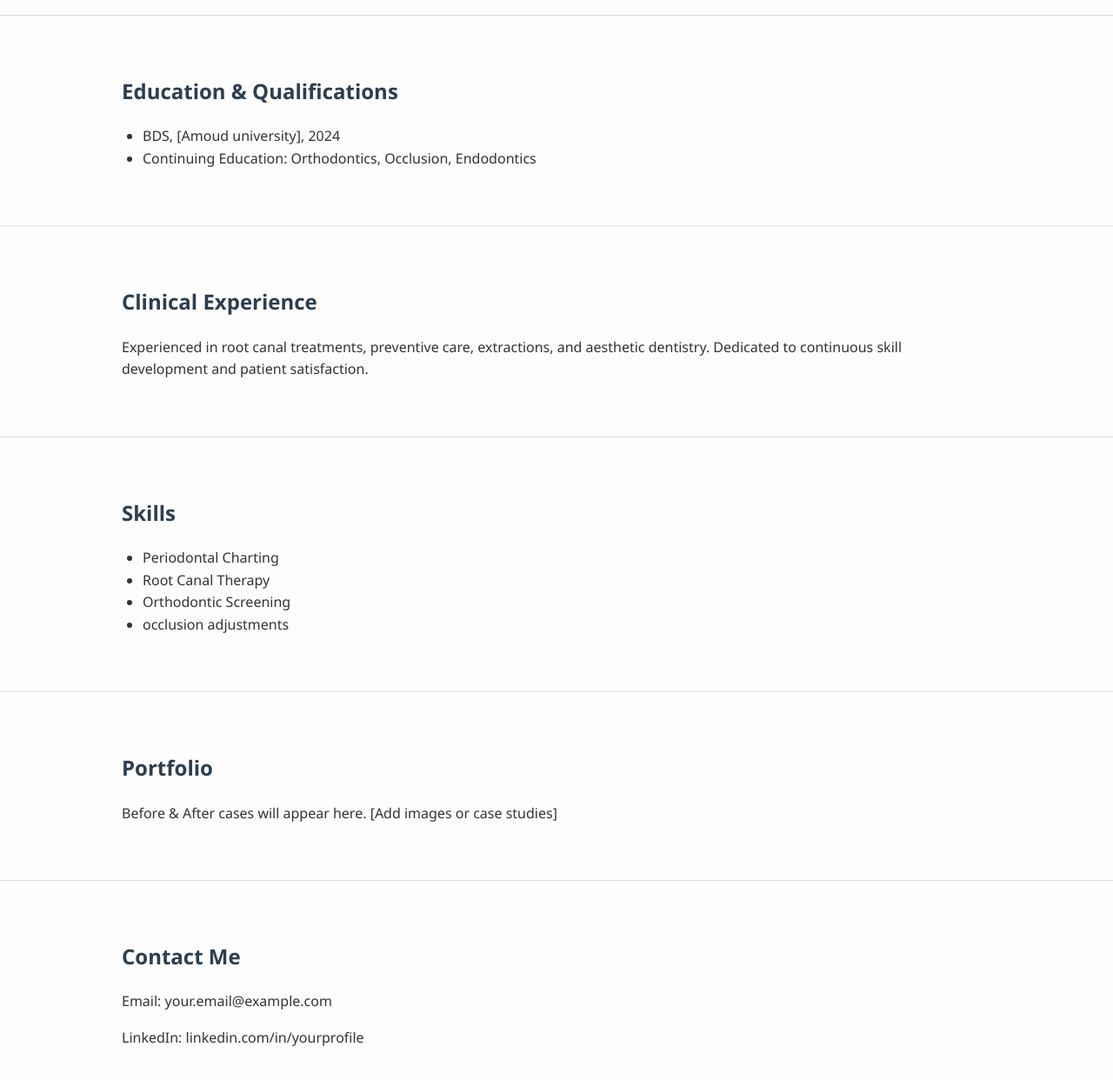
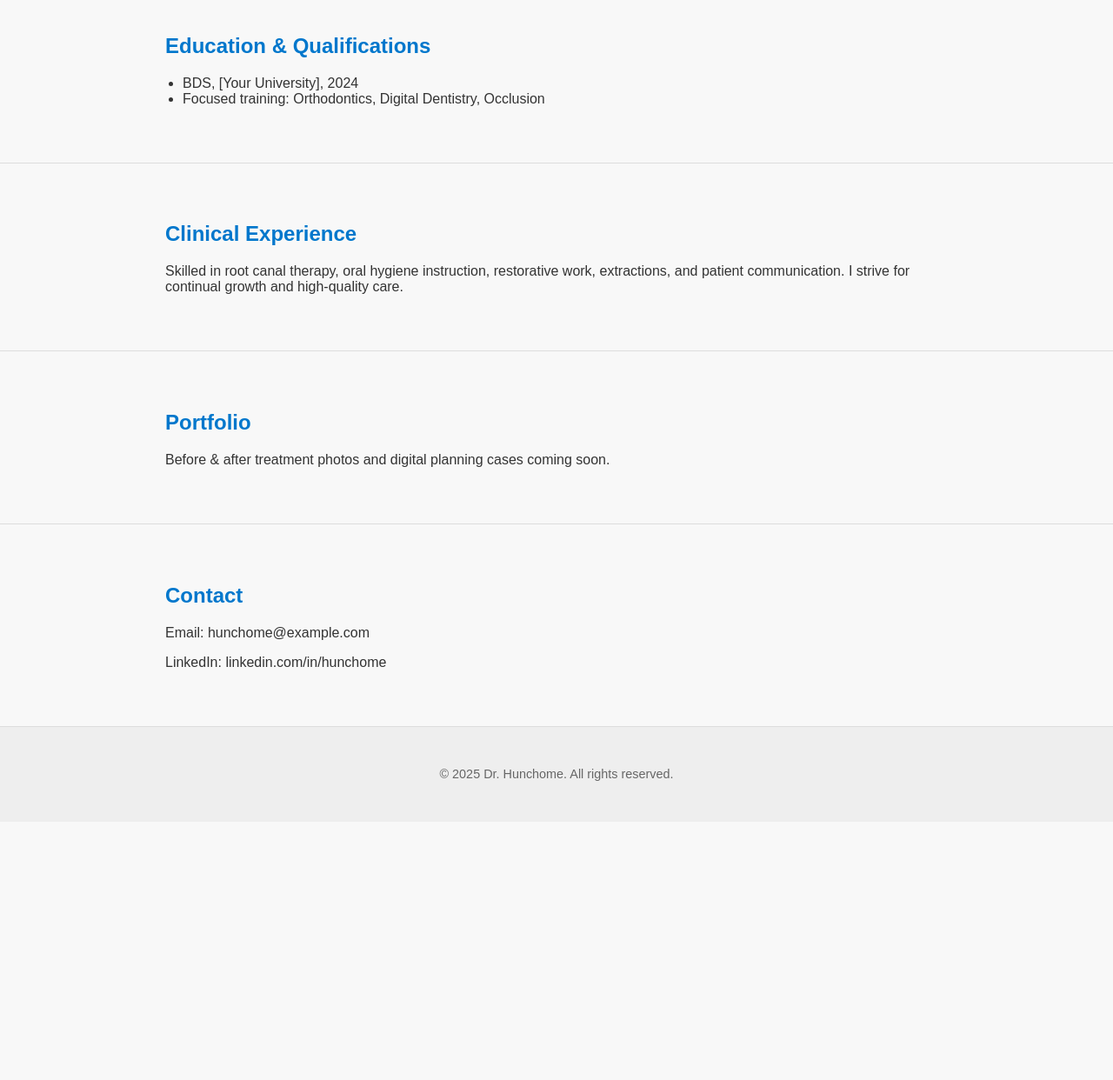
Before and after one commit to hunchome/My-dental-portfolio-website-, a plain HTML site: page index.html in a window 1280 px wide. Shown: the part 456-1698 px from the top of the page at 87% size. After the commit the page ends 1401 px from the top, so only its background shows below. Drawn offline with Linux system fonts and the light colour scheme.

Commit message:
Add files via upload

```diff
--- a/index.html
+++ b/index.html
@@ -3,13 +3,13 @@
 <head>
   <meta charset="UTF-8" />
   <meta name="viewport" content="width=device-width, initial-scale=1.0"/>
-  <title>Dr. [Amin Abdi Ismail] - Dental Portfolio</title>
+  <title>Dr. Hunchome - Dental Portfolio</title>
   <link rel="stylesheet" href="styles.css" />
 </head>
 <body>
   <header>
     <div class="container">
-      <h1>Dr. [Amin Abdi Ismail]</h1>
+      <h1>Dr. Hunchome</h1>
       <p>General Dentist | Future Periodontist</p>
     </div>
   </header>
@@ -17,7 +17,7 @@
   <section id="about">
     <div class="container">
       <h2>About Me</h2>
-      <p>I am a Somali general dentist, passionate about periodontology, oral health transformation, and delivering excellent care. I aim to specialize in periodontology and contribute to global dental excellence through evidence-based care and continuous learning.</p>
+      <p>I am a Somali general dentist passionate about periodontology, oral health transformation, and providing excellent patient care. My goal is to specialize in periodontology and contribute to advancing dental health through evidence-based practice.</p>
     </div>
   </section>
 
@@ -25,8 +25,8 @@
     <div class="container">
       <h2>Education & Qualifications</h2>
       <ul>
-        <li>BDS, [Amoud university], 2024</li>
-        <li>Continuing Education: Orthodontics, Occlusion, Endodontics  </li>
+        <li>BDS, [Your University], 2024</li>
+        <li>Focused training: Orthodontics, Digital Dentistry, Occlusion</li>
       </ul>
     </div>
   </section>
@@ -34,40 +34,28 @@
   <section id="experience">
     <div class="container">
       <h2>Clinical Experience</h2>
-      <p>Experienced in root canal treatments, preventive care, extractions, and aesthetic dentistry. Dedicated to continuous skill development and patient satisfaction.</p>
-    </div>
-  </section>
-
-  <section id="skills">
-    <div class="container">
-      <h2>Skills</h2>
-      <ul>
-        <li>Periodontal Charting</li>
-        <li>Root Canal Therapy</li>
-        <li>Orthodontic Screening</li>
-        <li>occlusion adjustments</li>
-      </ul>
+      <p>Skilled in root canal therapy, oral hygiene instruction, restorative work, extractions, and patient communication. I strive for continual growth and high-quality care.</p>
     </div>
   </section>
 
   <section id="portfolio">
     <div class="container">
       <h2>Portfolio</h2>
-      <p>Before & After cases will appear here. [Add images or case studies]</p>
+      <p>Before & after treatment photos and digital planning cases coming soon.</p>
     </div>
   </section>
 
   <section id="contact">
     <div class="container">
-      <h2>Contact Me</h2>
-      <p>Email: your.email@example.com</p>
-      <p>LinkedIn: linkedin.com/in/yourprofile</p>
+      <h2>Contact</h2>
+      <p>Email: hunchome@example.com</p>
+      <p>LinkedIn: linkedin.com/in/hunchome</p>
     </div>
   </section>
 
   <footer>
     <div class="container">
-      <p>&copy; 2025 Dr. [Your Name]. All rights reserved.</p>
+      <p>&copy; 2025 Dr. Hunchome. All rights reserved.</p>
     </div>
   </footer>
 </body>
--- a/styles.css
+++ b/styles.css
@@ -1,22 +1,21 @@
 body {
-  font-family: 'Segoe UI', sans-serif;
-  line-height: 1.6;
+  font-family: Arial, sans-serif;
   margin: 0;
   padding: 0;
-  background-color: #fdfdfd;
+  background-color: #f8f8f8;
   color: #333;
 }
 
 header {
-  background: #2c3e50;
+  background-color: #0077cc;
   color: white;
-  padding: 2rem 0;
   text-align: center;
+  padding: 2rem 1rem;
 }
 
 .container {
   width: 90%;
-  max-width: 1000px;
+  max-width: 900px;
   margin: auto;
   padding: 1rem 0;
 }
@@ -27,27 +26,17 @@ section {
 }
 
 h2 {
-  color: #2c3e50;
+  color: #0077cc;
+}
+
+footer {
+  background-color: #eeeeee;
+  text-align: center;
+  padding: 1rem;
+  font-size: 0.9rem;
+  color: #666;
 }
 
 ul {
-  list-style-type: disc;
-  padding-left: 1.5rem;
+  padding-left: 20px;
 }
-
-footer {
-  text-align: center;
-  padding: 1rem;
-  background: #ecf0f1;
-  color: #7f8c8d;
-}
-
-@media (max-width: 600px) {
-  body {
-    font-size: 16px;
-  }
-
-  h1 {
-    font-size: 1.8rem;
-  }
-}
```
